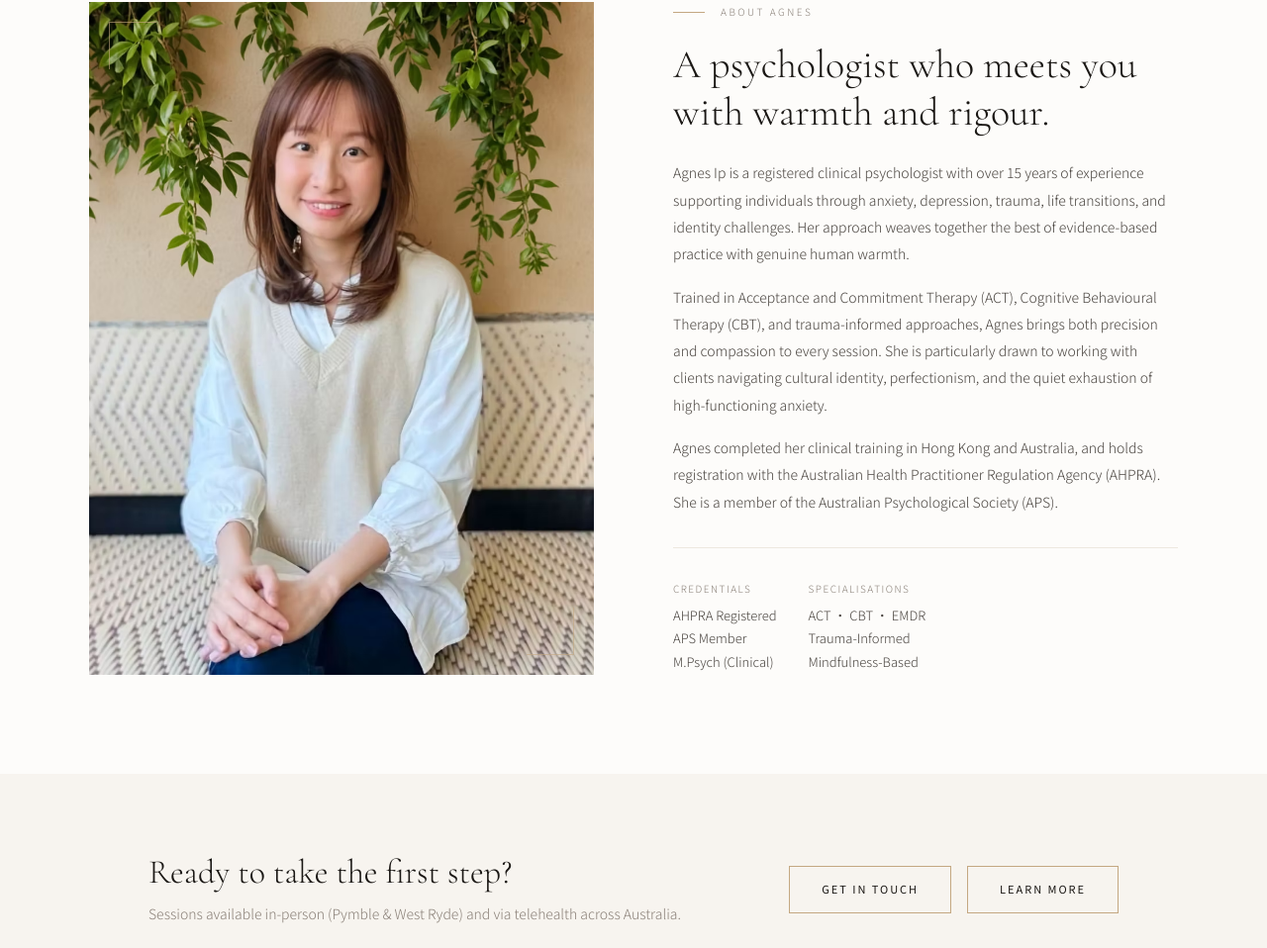
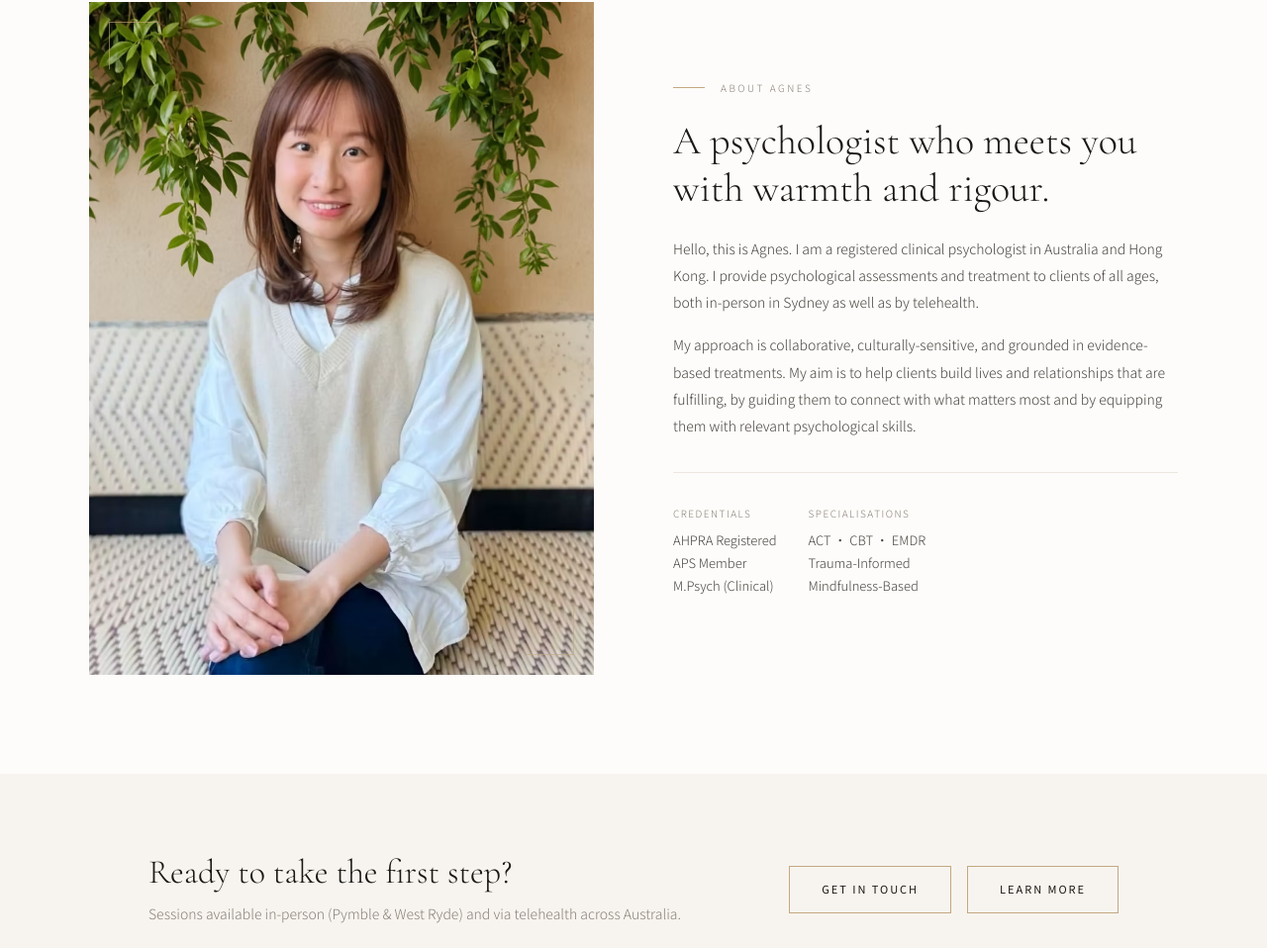
Before and after one commit to kelvinlamau/agnesip-psychology-web, a plain HTML site: page index.html in a window 1280 px wide. Shown: the part 922-1880 px from the top of the page at 99% size. Drawn offline with nearby package versions, Linux system fonts and the light colour scheme.

Commit message:
edited about me section

```diff
--- a/index.html
+++ b/index.html
@@ -183,9 +183,9 @@
     <div>
       <div class="eyebrow" data-en="About Agnes" data-tc="關於 Agnes">About Agnes</div>
       <h2 style="font-size:40px;margin-bottom:24px;line-height:1.2;" data-en="A psychologist who meets you with warmth and rigour." data-tc="一位以溫暖與嚴謹陪伴你的心理學家。">A psychologist who meets you with warmth and rigour.</h2>
-      <p style="font-size:14px;color:var(--ink-soft);line-height:1.95;margin-bottom:16px;" data-en="Agnes Ip is a registered clinical psychologist with over 15 years of experience supporting individuals through anxiety, depression, trauma, life transitions, and identity challenges. Her approach weaves together the best of evidence-based practice with genuine human warmth." data-tc="葉 Agnes 是一位註冊臨床心理學家，擁有超過15年支援個人面對焦慮、抑鬱、創傷、人生轉變及身份認同挑戰的經驗。她的治療方式將最優質的實證實踐與真誠的人文關懷融為一體。">Agnes Ip is a registered clinical psychologist with over 15 years of experience supporting individuals through anxiety, depression, trauma, life transitions, and identity challenges. Her approach weaves together the best of evidence-based practice with genuine human warmth.</p>
-      <p style="font-size:14px;color:var(--ink-soft);line-height:1.95;margin-bottom:16px;" data-en="Trained in Acceptance and Commitment Therapy (ACT), Cognitive Behavioural Therapy (CBT), and trauma-informed approaches, Agnes brings both precision and compassion to every session. She is particularly drawn to working with clients navigating cultural identity, perfectionism, and the quiet exhaustion of high-functioning anxiety." data-tc="Agnes 接受過接受與承諾治療（ACT）、認知行為治療（CBT）及創傷知情取向的專業培訓，在每次療程中兼顧精準與慈悲。她尤其擅長陪伴正在處理文化身份、完美主義，以及高功能焦慮所帶來的隱性疲憊的個案。">Trained in Acceptance and Commitment Therapy (ACT), Cognitive Behavioural Therapy (CBT), and trauma-informed approaches, Agnes brings both precision and compassion to every session. She is particularly drawn to working with clients navigating cultural identity, perfectionism, and the quiet exhaustion of high-functioning anxiety.</p>
-      <p style="font-size:14px;color:var(--ink-soft);line-height:1.95;" data-en="Agnes completed her clinical training in Hong Kong and Australia, and holds registration with the Australian Health Practitioner Regulation Agency (AHPRA). She is a member of the Australian Psychological Society (APS)." data-tc="Agnes 分別在香港及澳洲完成臨床心理學培訓，並在澳洲健康執業者監管局（AHPRA）持有註冊資格，同時是澳洲心理學學會（APS）會員。">Agnes completed her clinical training in Hong Kong and Australia, and holds registration with the Australian Health Practitioner Regulation Agency (AHPRA). She is a member of the Australian Psychological Society (APS).</p>
+      <p style="font-size:14px;color:var(--ink-soft);line-height:1.95;margin-bottom:16px;" data-en="Hello, this is Agnes. I am a registered clinical psychologist in Australia and Hong Kong. I provide psychological assessments and treatment to clients of all ages, both in-person in Sydney as well as by telehealth." data-tc="您好! 我是在澳洲及香港註冊的臨床心理學家，受訓於香港中文大學臨床心理學碩士課程，接受多方面的心理治療訓練（包括成人心理、兒童及青少年心理、醫療心理、家庭及職員心理輔導）。">Hello, this is Agnes. I am a registered clinical psychologist in Australia and Hong Kong. I provide psychological assessments and treatment to clients of all ages, both in-person in Sydney as well as by telehealth.</p>
+      <p style="font-size:14px;color:var(--ink-soft);line-height:1.95;margin-bottom:16px;" data-en="My approach is collaborative, culturally-sensitive, and grounded in evidence-based treatments. My aim is to help clients build lives and relationships that are fulfilling, by guiding them to connect with what matters most and by equipping them with relevant psychological skills." data-tc="畢業後投身家庭服務，曾任職東華三院的綜合家庭服務中心。其後移居悉尼，致力提供多語言的心理評估及治療。同時亦為澳洲和香港提供視像心理服務。">My approach is collaborative, culturally-sensitive, and grounded in evidence-based treatments. My aim is to help clients build lives and relationships that are fulfilling, by guiding them to connect with what matters most and by equipping them with relevant psychological skills.</p>
+<!--      <p style="font-size:14px;color:var(--ink-soft);line-height:1.95;" data-en="Agnes completed her clinical training in Hong Kong and Australia, and holds registration with the Australian Health Practitioner Regulation Agency (AHPRA). She is a member of the Australian Psychological Society (APS)." data-tc="Agnes 分別在香港及澳洲完成臨床心理學培訓，並在澳洲健康執業者監管局（AHPRA）持有註冊資格，同時是澳洲心理學學會（APS）會員。">Agnes completed her clinical training in Hong Kong and Australia, and holds registration with the Australian Health Practitioner Regulation Agency (AHPRA). She is a member of the Australian Psychological Society (APS).</p> -->
       <div class="about-credentials">
         <div>
           <div class="about-cred-label" data-en="Credentials" data-tc="資歷">Credentials</div>
```
